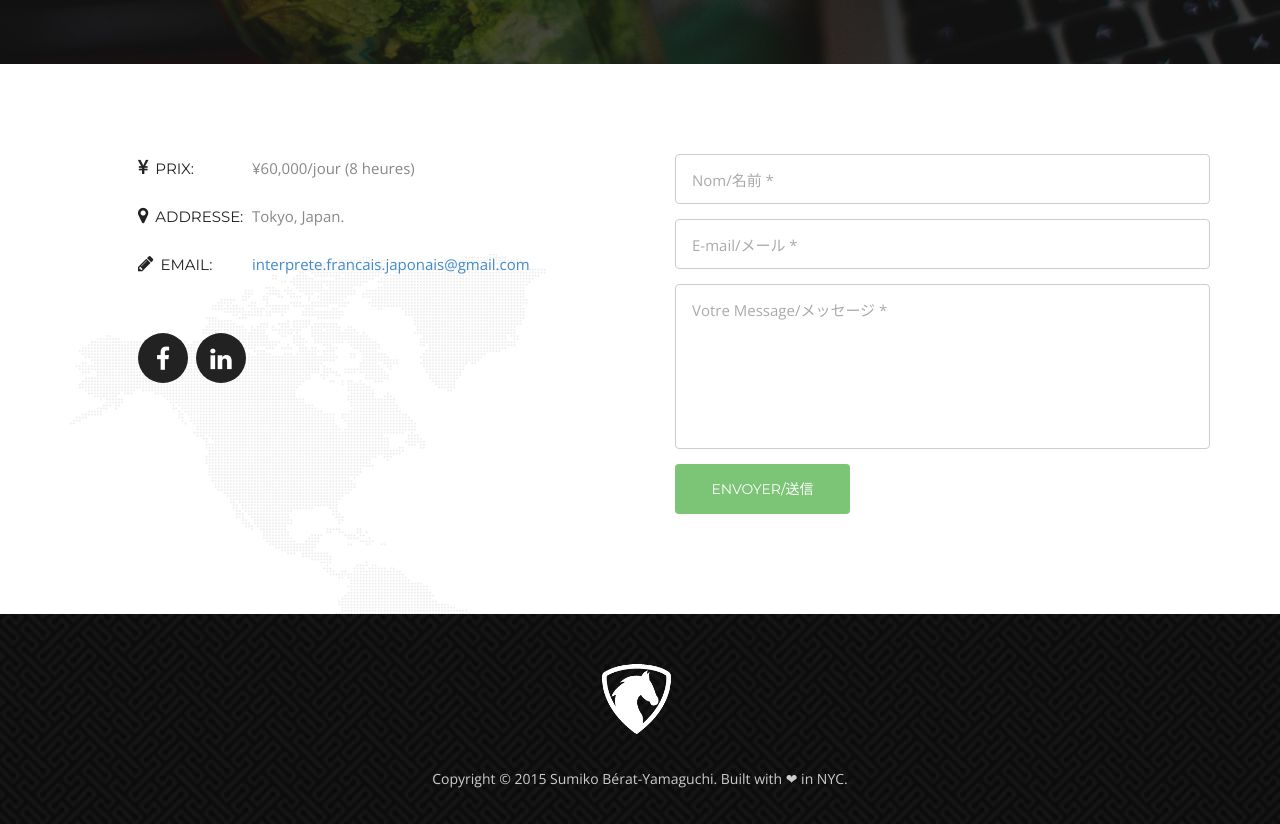
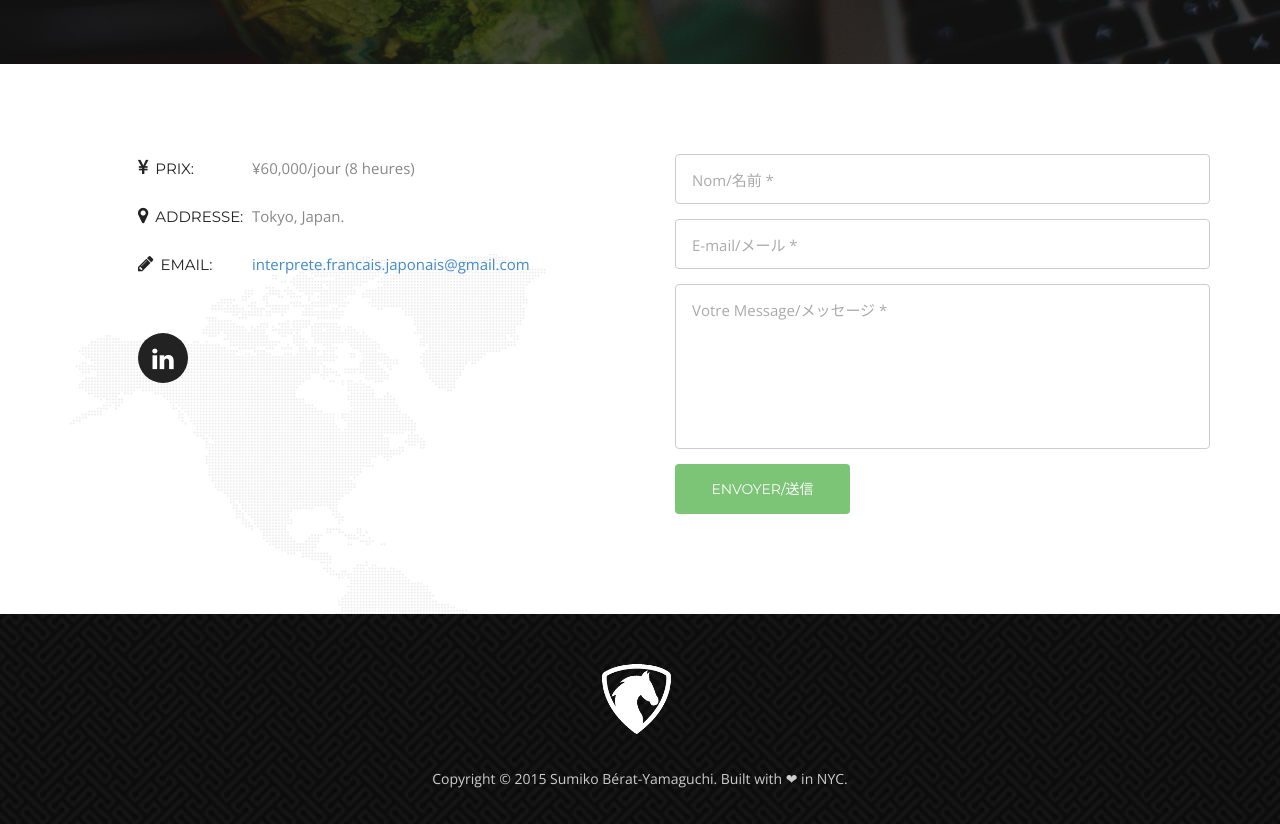
Before and after one commit to sumikob/sumikob.github.io, a plain HTML site: page index.html in a window 1280 px wide. Shown: the part 2540-3364 px from the top of the page. Drawn offline with nearby package versions, Linux system fonts and the light colour scheme.

Commit message:
removed facebook

```diff
--- a/index.html
+++ b/index.html
@@ -367,7 +367,7 @@
                 </div> -->
                 <ul class="social-link">
                 	<!-- <li class="twitter"><a href="#"><i class="fa-twitter"></i></a></li> -->
-                    <li class="facebook"><a href="https://www.facebook.com/sumiko.yamaguchi.7"><i class="fa-facebook"></i></a></li>
+                    <!-- <li class="facebook"><a href=""><i class="fa-facebook"></i></a></li> -->
                     <!-- <li class="pinterest"><a href="#"><i class="fa-pinterest"></i></a></li> -->
                     <!-- <li class="gplus"><a href="#"><i class="fa-google-plus"></i></a></li> -->
                     <!-- <li class="dribbble"><a href="#"><i class="fa-dribbble"></i></a></li> -->
```
